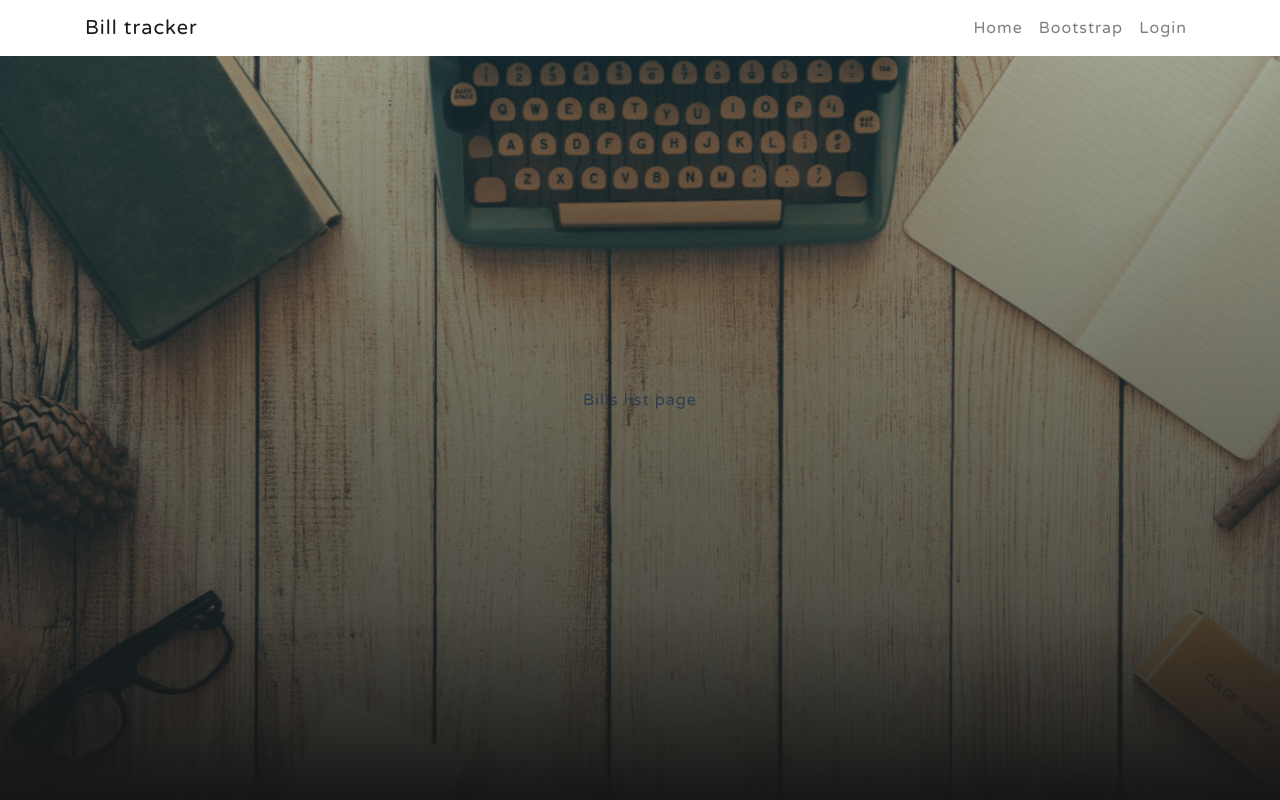
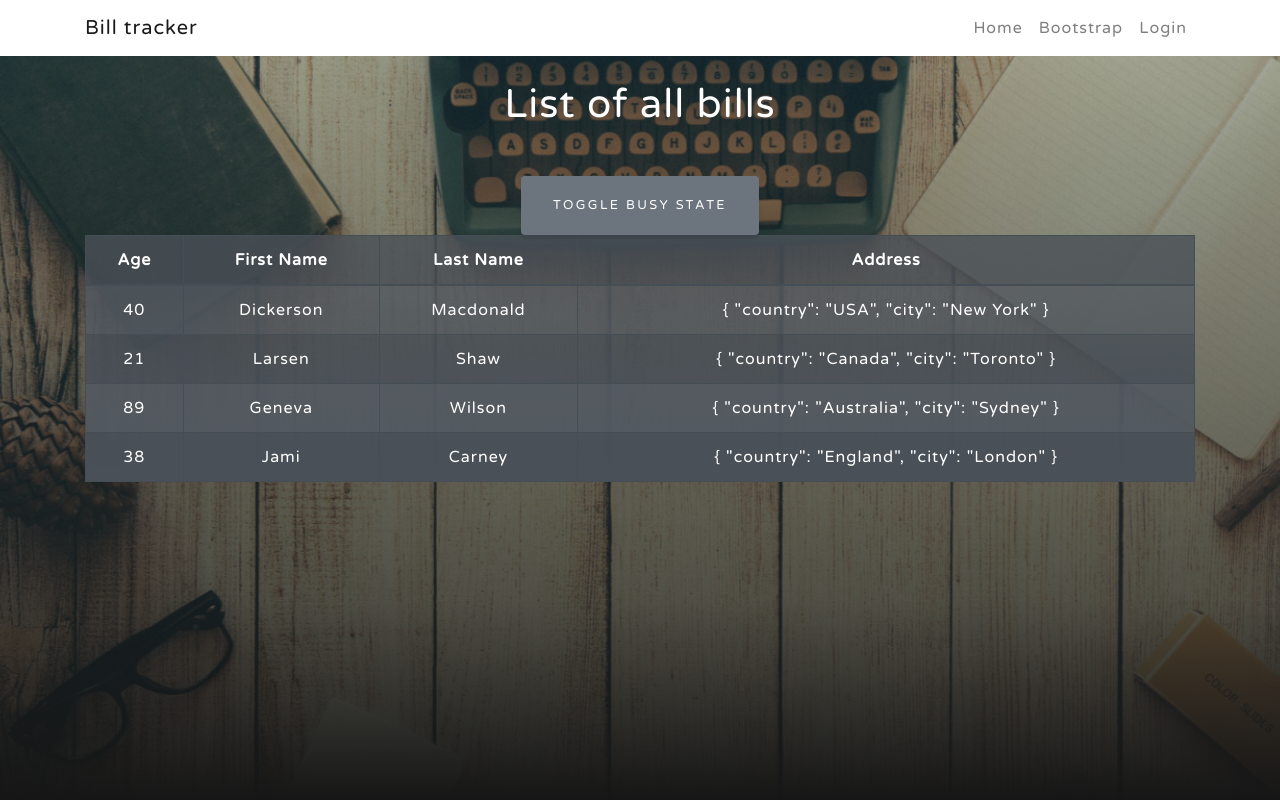
Before and after one commit to misinanca/bill-tracker, a Vue app in the folder frontend/: page /bills in a window 1280 px wide. Built offline with nearby package versions, Linux system fonts and the light colour scheme.

Commit message:
Add basic design

```diff
--- /dev/null
+++ b/frontend/src/assets/css/_list.scss
@@ -0,0 +1,9 @@
+.list {
+    width: 100%;
+    height: 100%;
+    padding-top: 80px;
+
+    .list-table {
+        background: linear-gradient(to top, $gray-700 0%,#{fade-out($gray-700, .1)} 50%,#{fade-out($gray-700, .2)} 75%);
+    }
+}
--- a/frontend/src/assets/css/global.scss
+++ b/frontend/src/assets/css/global.scss
@@ -2,6 +2,7 @@
 @import 'variables.scss';
 @import "_buttons.scss";
 @import "_masthead.scss";
+@import "_list.scss";
 
 body {
   letter-spacing: 0.0625em;
--- a/frontend/src/components/bills/BillsList.vue
+++ b/frontend/src/components/bills/BillsList.vue
@@ -1,9 +1,72 @@
 <template>
-    <div>Bills list page</div>
+    <div class="list">
+        <h1 class="text-white mb-5">List of all bills</h1>
+        <b-button @click="toggleBusy">Toggle Busy State</b-button>
+        <b-table striped hover dark bordered :items="items" :fields="fields" :busy="isBusy" class="list-table">
+            <div slot="table-busy" class="text-center text-danger my-2">
+                <b-spinner class="align-middle mr-2"></b-spinner>
+                <strong>Loading...</strong>
+            </div>
+        </b-table>
+    </div>
 </template>
 
 <script>
 export default {
-
+    data() {
+        return {
+            isBusy: false,
+            fields: {
+                last_name: {
+                    label: 'Person last name',
+                    sortable: true
+                },
+                first_name: {
+                    label: 'Person first name',
+                    sortable: false
+                },
+                city: {
+                    key: 'address.city',
+                    label: 'City',
+                    sortable: true
+                },
+                'address.country': {
+                    label: 'Country',
+                    sortable: true
+                }
+            },
+            items: [
+                {
+                    age: 40,
+                    first_name: 'Dickerson',
+                    last_name: 'Macdonald',
+                    address: { country: 'USA', city: 'New York' }
+                },
+                {
+                    age: 21,
+                    first_name: 'Larsen',
+                    last_name: 'Shaw',
+                    address: { country: 'Canada', city: 'Toronto' }
+                },
+                {
+                    age: 89,
+                    first_name: 'Geneva',
+                    last_name: 'Wilson',
+                    address: { country: 'Australia', city: 'Sydney' }
+                },
+                {
+                    age: 38,
+                    first_name: 'Jami',
+                    last_name: 'Carney',
+                    address: { country: 'England', city: 'London' }
+                }
+            ]
+        };
+    },
+    methods: {
+        toggleBusy(){
+            this.isBusy = !this.isBusy;
+        },
+    },
 }
 </script>
```
